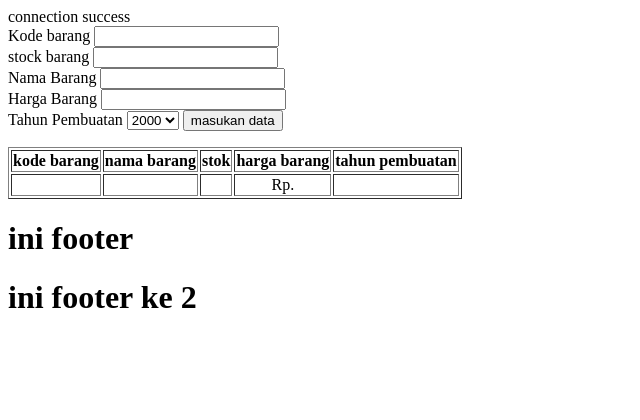
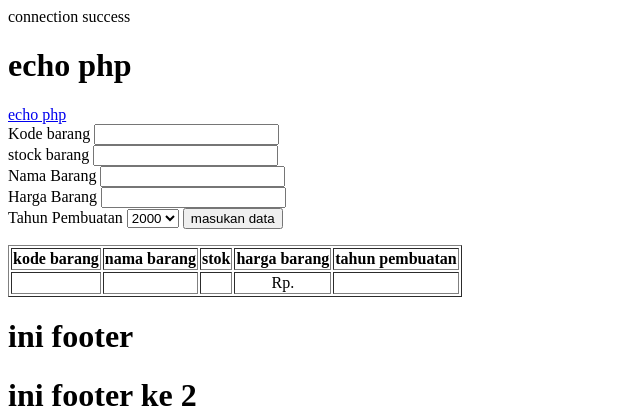
Before and after one commit to isallls/php1, a PHP site: page /1.php in a window 1280 px wide. Shown: the top 420 px of the page, without its empty margins (0-640 px from the left). Run offline with PHP 8.4, Linux system fonts and the light colour scheme; tables that the repository leaves empty or names only in its code hold one stand-in row (values such as "Sample post"); data that the repository does not hold is empty.

Commit message:
membuat halaman 2 php

```diff
--- a/1.php
+++ b/1.php
@@ -12,6 +12,8 @@
 </head>
 
 <body>
+    <h1>echo php</h1>
+    <a href="2.php">echo php</a>
     <div>
         <form action="">
             <label for="kodeBarang">Kode barang</label>
```
Also changed, not shown: 2.php (added).
